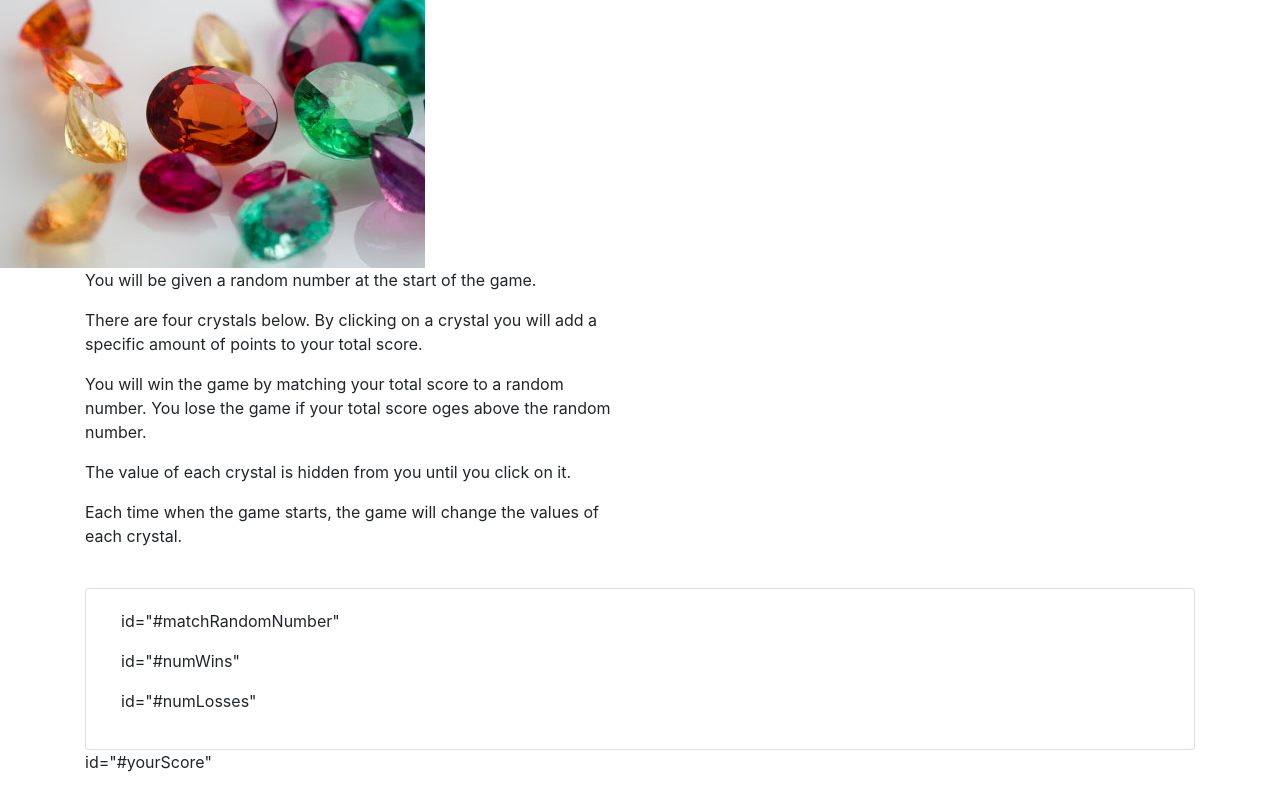
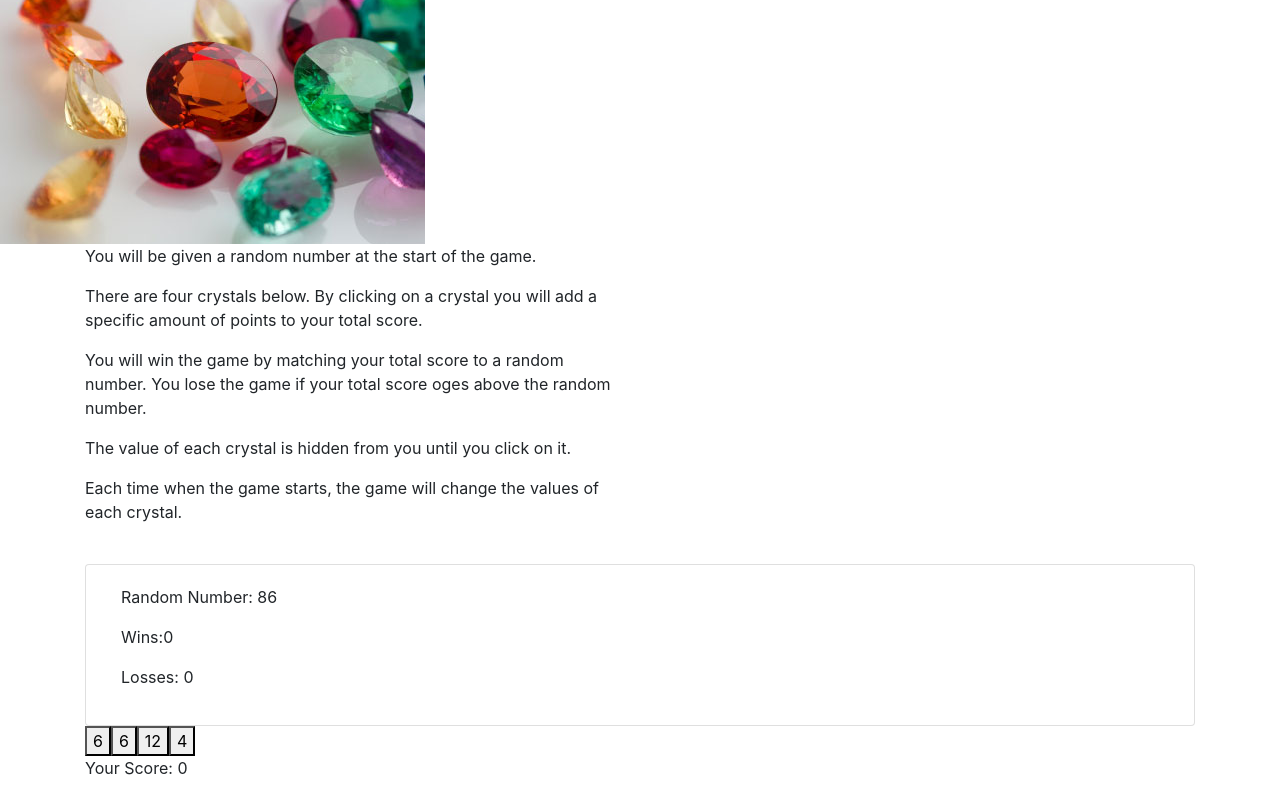
Before and after one commit to Ilene0413/unit-4-game, a plain HTML site: page index.html in a window 1280 px wide. Shown: the part 94-890 px from the top of the page. Drawn offline with nearby package versions, Linux system fonts and the light colour scheme.

Commit message:
added updating players score

```diff
--- /dev/null
+++ b/assets/javascript/game.js
@@ -0,0 +1,53 @@
+$(document).ready(function () {
+
+    // set up variables
+    // random number, number of wins, number of losses, players score, crystal images
+    let randomNumber;
+    let numCrystals = 4;
+    let numWins = 0;
+    let numLoss = 0;
+    let playerScore = 0;
+    let crystalValue;
+    let crystalImages = ["alexandrite-gemstone", "amber gems", "pink star gem", "ruby gem"];
+
+
+
+    startGame();
+    $(".crystal-button").on("click", function () {
+        crystalValue = $(this).attr("data-crystal");
+        console.log ("crystal value is" + crystalValue);
+        crystalValue = parseInt(crystalValue);
+        playerScore = playerScore + crystalValue;
+        console.log ("players Score is " + playerScore);
+        $("#playerScore").append("Your Score: " + playerScore);
+    });
+
+    //This function is called when starting a new game
+    //sets players score to zero, gets new random numbers for random number and crytals, and hides the crystal's value
+
+    function startGame() {
+        // get random numbers
+        randomNumber = Math.floor(Math.random() * 102 + 19);
+
+        // Assign random numbers for the user to match and to the crystals
+        for (var i = 0; i < numCrystals; i++) {
+            let crystalBtn = $("<button>");
+            crystalBtn.addClass("crystal-button crystal crystal-button-color");
+            crystalValue = Math.floor(Math.random() * 12 + 1);
+            crystalBtn.attr("data-crystal", crystalValue);
+            crystalBtn.text(crystalValue);
+        //    crystalBtn.attr("hidden", true);
+
+            $("#crystals").append(crystalBtn);
+        }
+
+        // display new game board dynamically
+        $("#matchRandomNumber").append("Random Number: " + randomNumber);
+        $("#numWins").append("Wins:" + numWins);
+        $("#numLosses").append("Losses: " + numLoss);
+        $("#playerScore").append("Your Score: " + playerScore);
+    }
+
+
+
+});
--- a/index.html
+++ b/index.html
@@ -11,7 +11,7 @@
     <link rel="stylesheet" type="text/css" href="assets/css/style.css">
 </head>
 
-<!-- heading of pages -->>
+<!-- heading of pages -->
 
 <body>
     <div>
@@ -47,23 +47,23 @@
         <div class="card">
             <div class="card-body">
                 <div class="col-md-6">
-                    <p> id="#matchRandomNumber"</p>
-                </div>
-                <div class="col-md-6">
-                    <p> id="#numWins"</p>
-                    <p> id="#numLosses"</p>
+                    <p id="matchRandomNumber"></p>
+            <!-- </div>
+                <div class="col-md-6"> -->
+                    <p id="numWins"></p>
+                    <p id="numLosses"></p>
                 </div>
             </div>
         </div>
-        <div id="#crystals"></div>
+        <div id="crystals"></div>
         <div>
-            <p> id="#yourScore"</p>
+            <p id="playerScore"></p>
         </div>
     </div>
 
     <!-- play game -->
 
     <script type="text/javascript" src="https://cdnjs.cloudflare.com/ajax/libs/jquery/3.2.1/jquery.min.js"></script>
-    <script src"assets/javascript/game.js"> </script> <!--<script=type="text/javascript">-->
+    <script src="assets/javascript/game.js"> </script> <!--<script=type="text/javascript">-->
 </body>
 </html>
```
Also changed, not shown: assets/javascript/games.js (deleted, +0 -31 lines).
